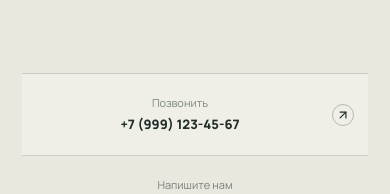
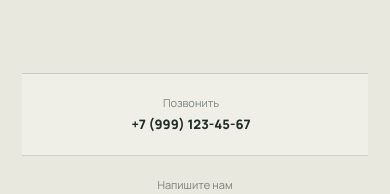
Before and after one commit to artkoro94/fixora-home, a React (Vite) app: page / in a window 390 px wide. Shown: the part 7080-7274 px from the top of the page. Built offline with nearby package versions, Linux system fonts and the light colour scheme.

Commit message:
fix: remove redundant arrow from responsive phone link

```diff
--- a/src/widgets/contact/Contact.tsx
+++ b/src/widgets/contact/Contact.tsx
@@ -1,7 +1,7 @@
 import { useEffect, useLayoutEffect, useRef, useState, type ChangeEvent } from 'react'
 import { Controller, useForm } from 'react-hook-form'
 import { zodResolver } from '@hookform/resolvers/zod'
-import { ArrowUpRight, Check, ChevronDown, Mail, MapPin, Phone, X } from 'lucide-react'
+import { Check, ChevronDown, Mail, MapPin, Phone, X } from 'lucide-react'
 import { contactSchema, formatRussianPhone, getPhoneCaretPosition, type ContactFormValues } from './contact-validation'
 
 const services = [
@@ -88,7 +88,7 @@ function Contact() {
             <a className="group relative flex items-center gap-[14px] border-b border-[rgb(32_45_40_/_16%)] py-[17px] max-[900px]:min-h-[82px] max-[900px]:grid max-[900px]:grid-cols-[minmax(0,1fr)_auto] max-[900px]:gap-2 max-[900px]:bg-[rgb(255_255_255_/_28%)] max-[900px]:px-[14px] max-[900px]:text-center max-[900px]:hover:bg-[rgb(215_243_106_/_22%)] min-[621px]:max-[900px]:grid-cols-[1fr_auto_auto_1fr]" href="tel:+79991234567">
               <span className="grid size-[42px] shrink-0 place-items-center rounded-full border border-[rgb(32_45_40_/_20%)] max-[900px]:hidden"><Phone size={18} /></span>
               <span className="grid flex-1 gap-1 max-[900px]:col-start-1 max-[900px]:justify-items-center min-[621px]:max-[900px]:col-start-2"><small className="text-[11px] text-[rgb(32_45_40_/_55%)]">Позвонить</small><strong className="text-[13px] font-extrabold">+7 (999) 123-45-67</strong></span>
-              <ArrowUpRight className="transition-transform duration-200 group-hover:translate-x-[3px] group-hover:-translate-y-[3px] max-[900px]:col-start-2 max-[900px]:row-start-1 max-[900px]:size-[22px] max-[900px]:rounded-full max-[900px]:border max-[900px]:border-[rgb(32_45_40_/_28%)] max-[900px]:p-[3px] min-[621px]:max-[900px]:col-start-3" size={18} />
+
             </a>
             <div className="flex items-center gap-[14px] border-b border-[rgb(32_45_40_/_16%)] py-[17px] max-[900px]:min-h-[82px] max-[900px]:grid max-[900px]:grid-cols-[minmax(0,1fr)_auto] max-[900px]:gap-2 max-[900px]:px-[14px] max-[900px]:text-center">
               <span className="grid size-[42px] shrink-0 place-items-center rounded-full border border-[rgb(32_45_40_/_20%)] max-[900px]:hidden"><Mail size={18} /></span>
```
